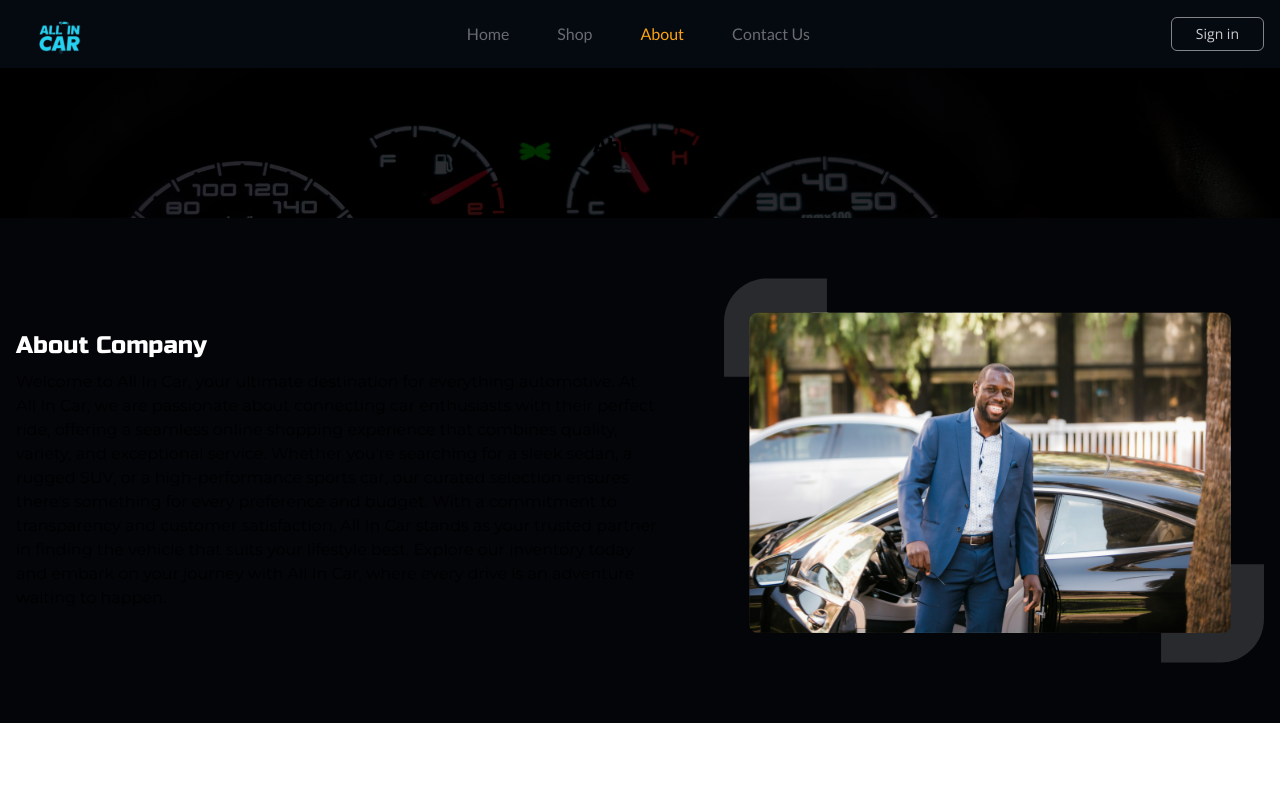
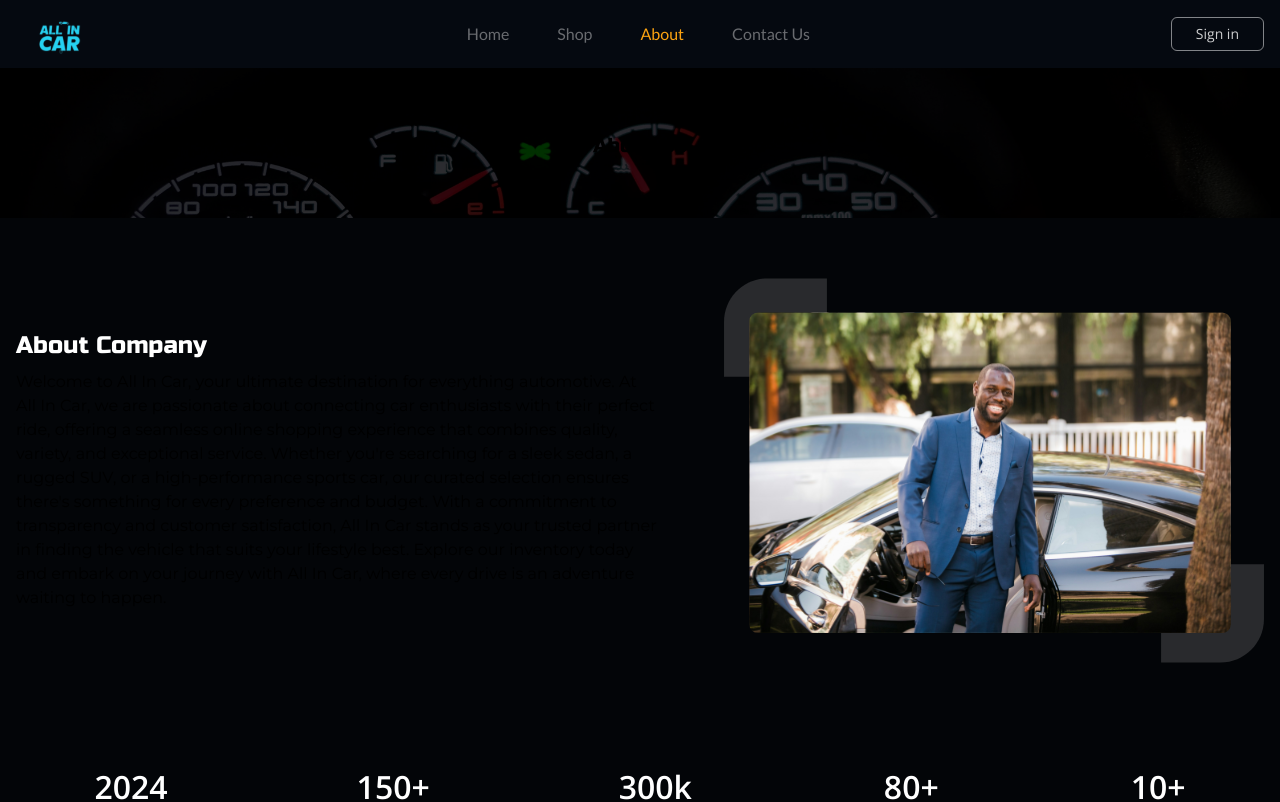
Before and after one commit to pringlescaster/All-in-cars-client, a Next.js app: page /about in a window 1280 px wide. Shown: the top 802 px of the page. Built offline with nearby package versions, Linux system fonts and the light colour scheme; no server answers.

Commit message:
production mode

```diff
--- a/app/Component/homeComponent/forthSection.js
+++ b/app/Component/homeComponent/forthSection.js
@@ -110,11 +110,11 @@ function ForthSection() {
                   <div className="flex flex-col md:flex-row justify-center md:justify-start md:items-center md:gap-x-[33px] gap-y-[12px]">
                     <div className="grid gap-y-[4px]">
                       <Image width={16} height={14} src={speedIcon} alt="image"/>
-                      <h1 className="font-openSans text-[12px] font-normal">{car.speed}</h1>
+                      <h1 className="font-openSans text-[12px] text-white font-normal">{car.speed}</h1>
                     </div>
                     <div className="md:grid hidden gap-y-[4px]">
                       <Image width={16} height={14} src={engineIcon} alt="iamge" />
-                      <h1 className="font-openSans text-[12px] font-normal">{car.engineType}</h1>
+                      <h1 className="font-openSans text-white text-[12px] font-normal">{car.engineType}</h1>
                     </div>
                   </div>
                   <h1 className="font-openSans font-medium text-[#FCA311] text-[16px]">{car.price}</h1>
--- a/app/globals.css
+++ b/app/globals.css
@@ -11,7 +11,7 @@
 
 /* Neutral Colors */
 :root {
-  --background: #ffffff; /* Default light background */
+  --background: #030508 ; /* Default light background */
   --foreground: #000000; /* Default light text */
 }
 
```
